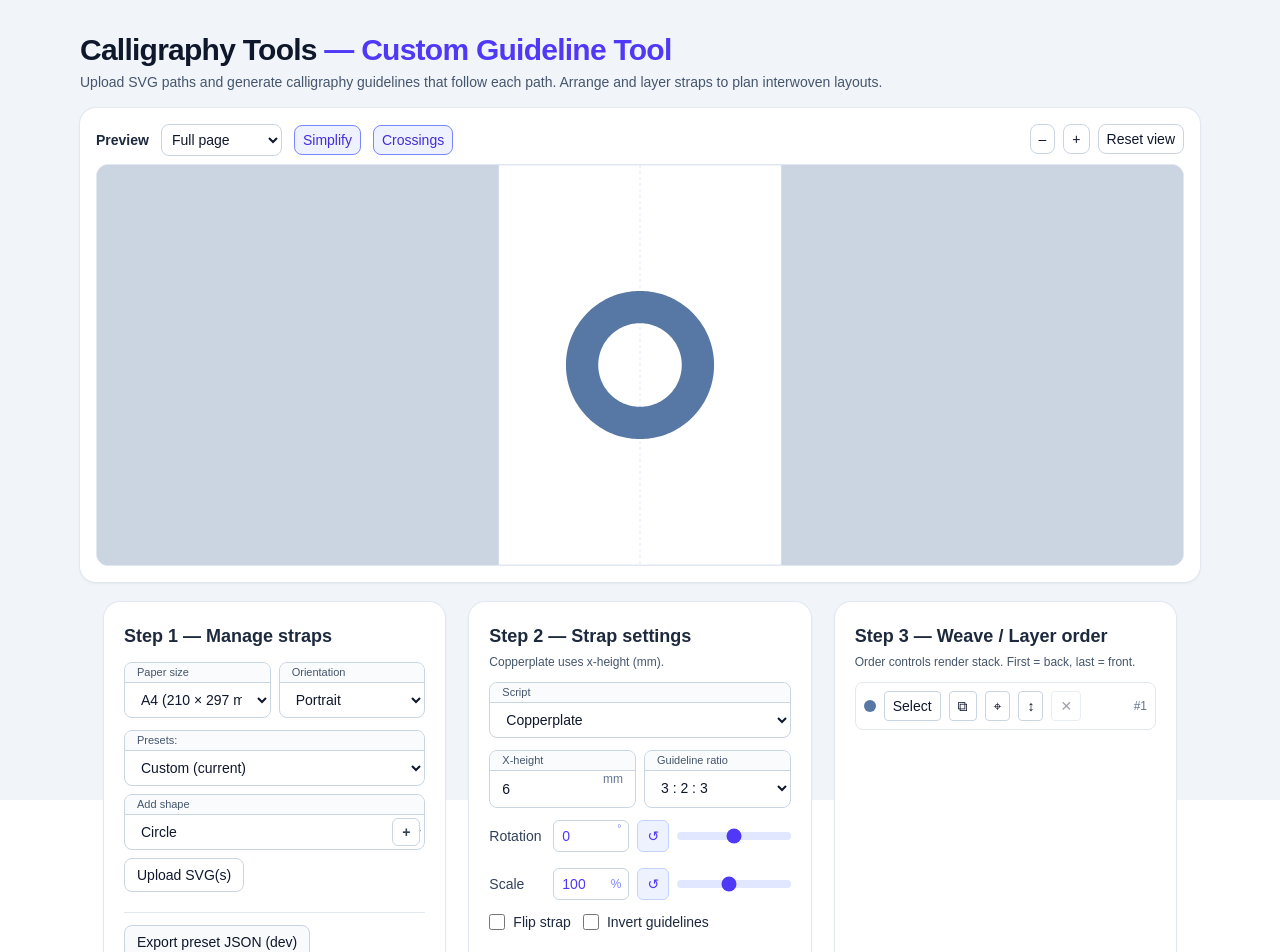
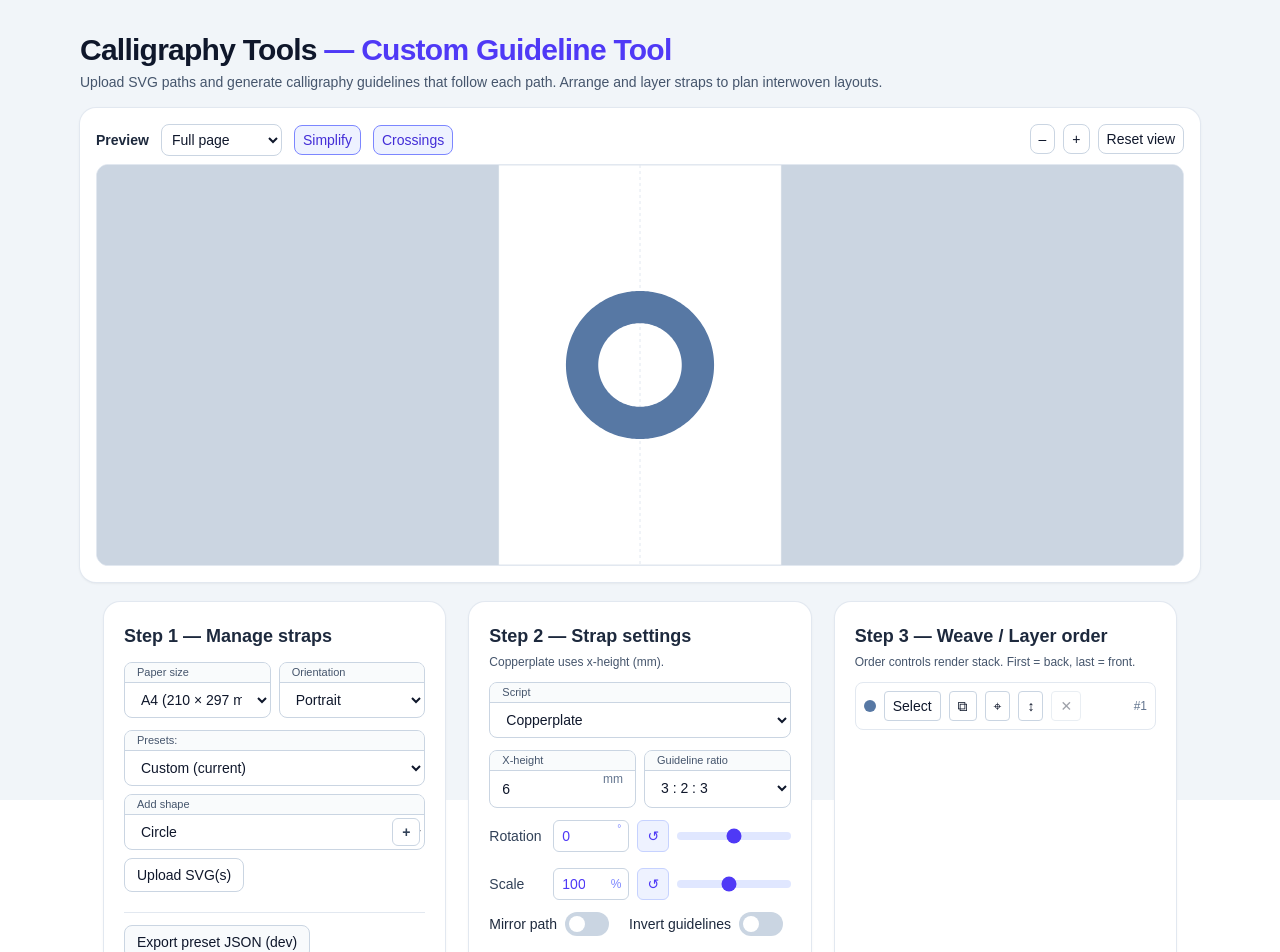
Before and after one commit to mashw/calligraphy-tools, a Next.js app: page /path-guides in a window 1280 px wide. Shown: the top 952 px of the page. Built offline with nearby package versions, Linux system fonts and the light colour scheme.

Commit message:
Restyle Step 2 flip/invert controls as toggle switches

```diff
--- a/src/app/path-guides/page.tsx
+++ b/src/app/path-guides/page.tsx
@@ -2122,24 +2122,45 @@ const setCrossingOver = (crossing: Crossing, overId: string) => {
                   />
                 </div>
               </div>
-              <div className="flex flex-wrap items-center gap-3">
-                <label className="inline-flex items-center gap-2 text-sm text-slate-800">
-                  <input
-                    type="checkbox"
-                    className="h-4 w-4 rounded border-slate-300 text-indigo-600"
-                    checked={activeStrap.flip}
-                    onChange={(e) => updateStrap(activeStrap.id, { flip: e.target.checked })}
-                  />
-                  Flip strap
+              <div className="flex flex-wrap items-center gap-x-5 gap-y-2">
+                <label className="inline-flex items-center gap-2 text-sm text-slate-800 cursor-pointer select-none">
+                  <span className="font-medium">Mirror path</span>
+                  <button
+                    type="button"
+                    role="switch"
+                    aria-checked={activeStrap.flip}
+                    aria-label="Mirror path"
+                    onClick={() => updateStrap(activeStrap.id, { flip: !activeStrap.flip })}
+                    className={`relative inline-flex h-6 w-11 items-center rounded-full transition-colors ${
+                      activeStrap.flip ? 'bg-indigo-600' : 'bg-slate-300'
+                    }`}
+                  >
+                    <span
+                      className={`inline-block h-4 w-4 transform rounded-full bg-white transition-transform ${
+                        activeStrap.flip ? 'translate-x-6' : 'translate-x-1'
+                      }`}
+                    />
+                  </button>
                 </label>
-                <label className="inline-flex items-center gap-2 text-sm text-slate-800">
-                  <input
-                    type="checkbox"
-                    className="h-4 w-4 rounded border-slate-300 text-indigo-600"
-                    checked={activeStrap.invertGuides}
-                    onChange={(e) => updateStrap(activeStrap.id, { invertGuides: e.target.checked })}
-                  />
-                  Invert guidelines
+
+                <label className="inline-flex items-center gap-2 text-sm text-slate-800 cursor-pointer select-none">
+                  <span className="font-medium">Invert guidelines</span>
+                  <button
+                    type="button"
+                    role="switch"
+                    aria-checked={activeStrap.invertGuides}
+                    aria-label="Invert guidelines"
+                    onClick={() => updateStrap(activeStrap.id, { invertGuides: !activeStrap.invertGuides })}
+                    className={`relative inline-flex h-6 w-11 items-center rounded-full transition-colors ${
+                      activeStrap.invertGuides ? 'bg-indigo-600' : 'bg-slate-300'
+                    }`}
+                  >
+                    <span
+                      className={`inline-block h-4 w-4 transform rounded-full bg-white transition-transform ${
+                        activeStrap.invertGuides ? 'translate-x-6' : 'translate-x-1'
+                      }`}
+                    />
+                  </button>
                 </label>
               </div>
             </div>
```
